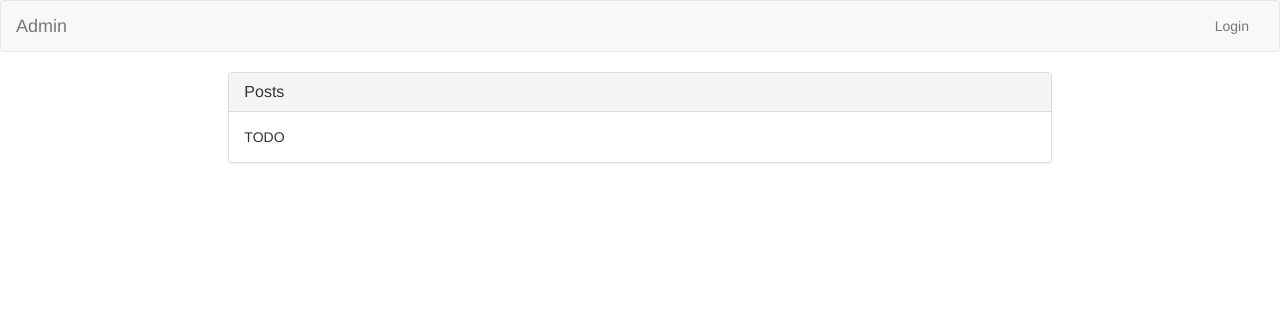
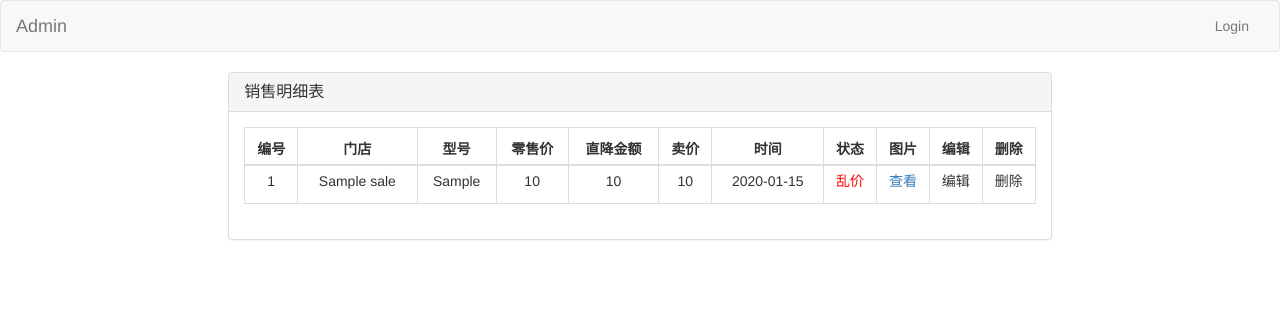
Before and after one commit to lkddi/bms, a Laravel app: page /admin/sale in a window 1280 px wide. Shown: the top 312 px of the page. Run offline with Laravel 8, Linux system fonts and the light colour scheme; tables that the repository leaves empty hold one stand-in row (values such as "Sample post"); settings files or empty folders that the repository lacks are supplied; some libraries are stand-ins or nearby versions.

Commit message:
增加后台销售查询

```diff
--- a/app/Http/Controllers/Admin/MendianController.php
+++ b/app/Http/Controllers/Admin/MendianController.php
@@ -7,6 +7,11 @@ use App\Http\Controllers\Controller;
 use App\Mendian;
 class MendianController extends Controller
 {
+    public function __construct()
+    {
+        $this->middleware('auth.admin:admin');
+    }
+
     public function index()
     {
         $qudaos = Mendian::all();
--- a/app/Http/Controllers/Admin/ModelController.php
+++ b/app/Http/Controllers/Admin/ModelController.php
@@ -7,6 +7,11 @@ use App\Http\Controllers\Controller;
 
 class ModelController extends Controller
 {
+    public function __construct()
+    {
+        $this->middleware('auth.admin:admin');
+    }
+
     public function index()
     {
         return view('admin.model.index');
--- a/app/Http/Controllers/Admin/QudaoController.php
+++ b/app/Http/Controllers/Admin/QudaoController.php
@@ -7,6 +7,12 @@ use App\Http\Controllers\Controller;
 use App\Qudao;
 class QudaoController extends Controller
 {
+    public function __construct()
+    {
+        $this->middleware('auth.admin:admin');
+    }
+
+
     public function index()
     {
         $qudaos = Qudao::all();
--- a/app/Http/Controllers/Admin/QuyuController.php
+++ b/app/Http/Controllers/Admin/QuyuController.php
@@ -8,6 +8,12 @@ use App\Http\Controllers\Controller;
 
 class QuyuController extends Controller
 {
+    public function __construct()
+    {
+        $this->middleware('auth.admin:admin');
+    }
+
+
     public function index()
     {
         $quyus = Quyu::all();
--- a/app/Http/Controllers/Admin/SaleController.php
+++ b/app/Http/Controllers/Admin/SaleController.php
@@ -2,13 +2,24 @@
 
 namespace App\Http\Controllers\Admin;
 
+use App\Sale;
 use Illuminate\Http\Request;
 use App\Http\Controllers\Controller;
+use Illuminate\Support\Facades\DB;
+
 
 class SaleController extends Controller
 {
+    public function __construct()
+    {
+        $this->middleware('auth.admin:admin');
+    }
+
+
     public function index()
     {
-        return view('admin.sale.index');
+//        $sale = Sale::all();
+        $sale = DB::table('sales')->where('id', '>', 0)->paginate(20);
+        return view('admin.sale.index',['sales' =>$sale]);
     }
 }
--- a/resources/views/admin/navbar.blade.php
+++ b/resources/views/admin/navbar.blade.php
@@ -1,5 +1,5 @@
 <ul class="nav navbar-nav">
-    @if(Auth::user())
+    @if(auth('admin')->user())
         <li @if (Request::is('admin/quyu*')) class="active" @endif>
             <a href="/admin/quyu">区域管理</a>
         </li>
@@ -23,18 +23,18 @@
 </ul>
 
 <ul class="nav navbar-nav navbar-right">
-    @guest
-        <li><a href="/auth/login">Login</a></li>
-    @else
+    @if(auth('admin')->user())
         <li class="dropdown">
             <a href="#" class="dropdown-toggle" data-toggle="dropdown" role="button"
                aria-expanded="false">
-                {{ Auth::user()->name }}
+                {{ auth('admin')->user()->name }}
                 <span class="caret"></span>
             </a>
             <ul class="dropdown-menu" role="menu">
-                <li><a href="/auth/logout">Logout</a></li>
+                <li><a href="/admin/logout">Logout</a></li>
             </ul>
         </li>
+    @else
+        <li><a href="/admin/login">Login</a></li>
     @endif
 </ul>
--- a/resources/views/admin/sale/index.blade.php
+++ b/resources/views/admin/sale/index.blade.php
@@ -6,11 +6,54 @@
             <div class="col-md-8 col-md-offset-2">
                 <div class="panel panel-default">
                     <div class="panel-heading">
-                        <h3 class="panel-title">Posts</h3>
+                        <h3 class="panel-title">销售明细表</h3>
                     </div>
                     <div class="panel-body">
 
-                        TODO
+                        <table class="table table-bordered table-condensed" class="table" >
+                            <thead>
+                            <tr class="text-center" align="center">
+                                <th>编号</th>
+                                <th>门店</th>
+                                <th>型号</th>
+                                <th>零售价</th>
+                                <th>直降金额</th>
+                                <th>卖价</th>
+                                <th>时间</th>
+                                <th>状态</th>
+                                <th>图片</th>
+                                <th>编辑</th>
+                                <th>删除</th>
+                            </tr>
+                            </thead>
+                            <tbody>
+
+
+                            @foreach ($sales as $key => $lists)
+                                <tr class="text-center">
+                                    <td>{{$key + 1}}</td>
+                                    <td>{{$lists->mdname}}</td>
+                                    <td>{{$lists->model}}</td>
+                                    <td>{{$lists->price}}</td>
+                                    <td>{{$lists->hdamount}}</td>
+                                    <td>{{$lists->amount}}</td>
+                                    <td>{{$lists->date}}</td>
+                                    <td>
+                                        @if ($lists->arbitrary === 1)
+                                            <font color="red">乱价</font>
+                                        @else
+                                            正常
+                                        @endif</td>
+                                    <td><a href = {{$lists->image}}>查看</a></td>
+                                    <td>编辑</td>
+                                    <td>删除</td>
+
+                                </tr>
+                            @endforeach
+
+                            </tbody>
+                        </table>
+                        {{ $sales->links() }}
 
                     </div>
                 </div>
--- a/routes/web.php
+++ b/routes/web.php
@@ -32,15 +32,15 @@ Route::get('/home', 'HomeController@index')->name('home');
 Route::group(['prefix' => 'admin','namespace' => 'Admin'],function ($router)
 {
     $router->get('login', 'LoginController@showLoginForm')->name('admin.login');
-    $router->get('post', 'PostController@index')->name('admin.login');
-    $router->get('mendian', 'MendianController@index')->name('admin.login');
-    $router->get('quyu', 'QuyuController@index')->name('admin.login');
-    $router->get('qudao', 'QudaoController@index')->name('admin.login');
-    $router->get('model', 'ModelController@index')->name('admin.login');
-    $router->get('sale', 'SaleController@index')->name('admin.login');
-    $router->get('zhengce', 'ZhengceController@index')->name('admin.login');
     $router->post('login', 'LoginController@login');
-    $router->post('logout', 'LoginController@logout');
+    $router->any('logout', 'LoginController@logout');
 
     $router->get('dash', 'DashboardController@index');
+    $router->get('post', 'PostController@index');
+    $router->get('mendian', 'MendianController@index');
+    $router->get('quyu', 'QuyuController@index');
+    $router->get('qudao', 'QudaoController@index');
+    $router->get('model', 'ModelController@index');
+    $router->get('zhengce', 'ZhengceController@index');
+    $router->get('sale', 'SaleController@index');
 });
```
Also changed, not shown: app/Http/Controllers/Admin/ZhengceController.php (+7 -1 lines), 1 other file.
